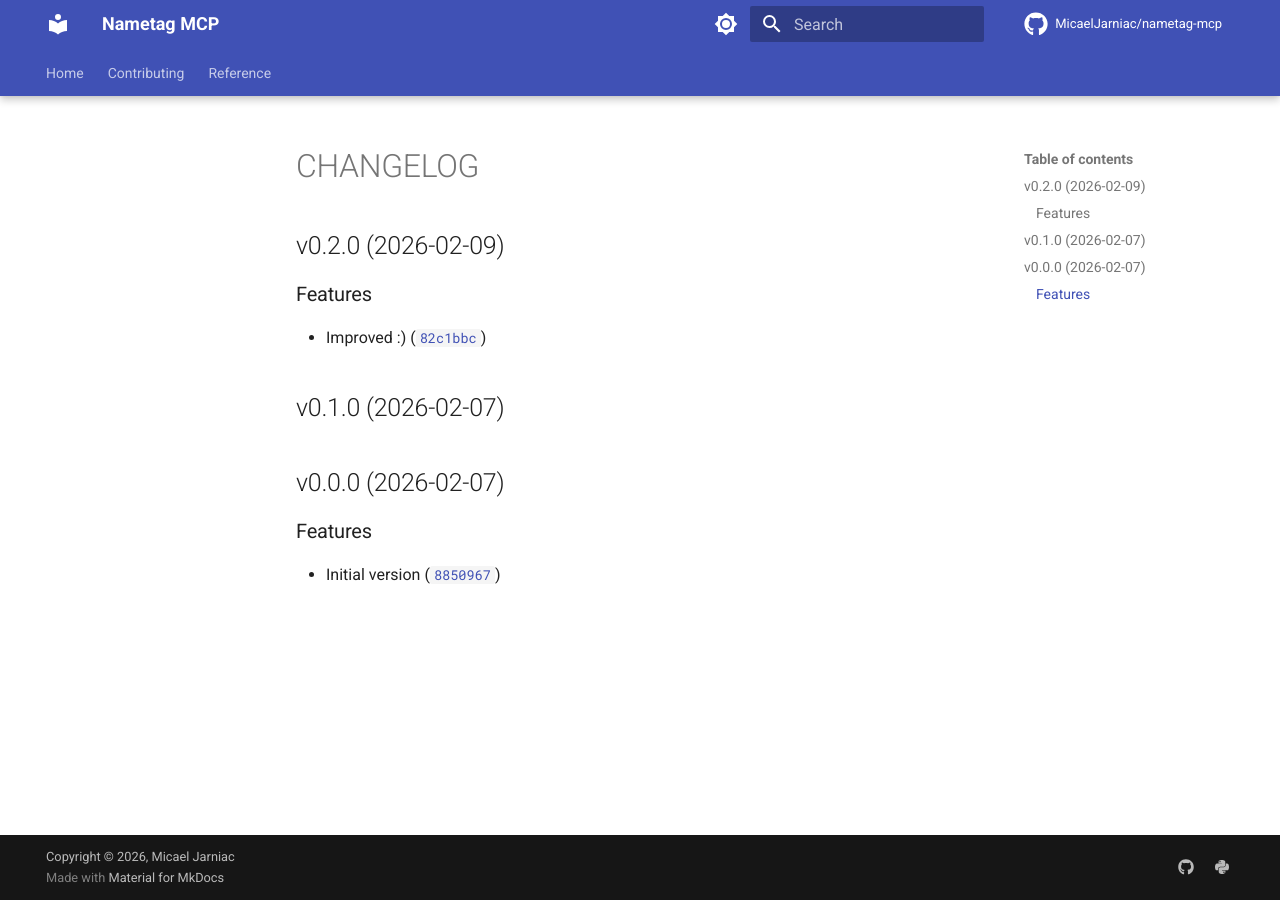
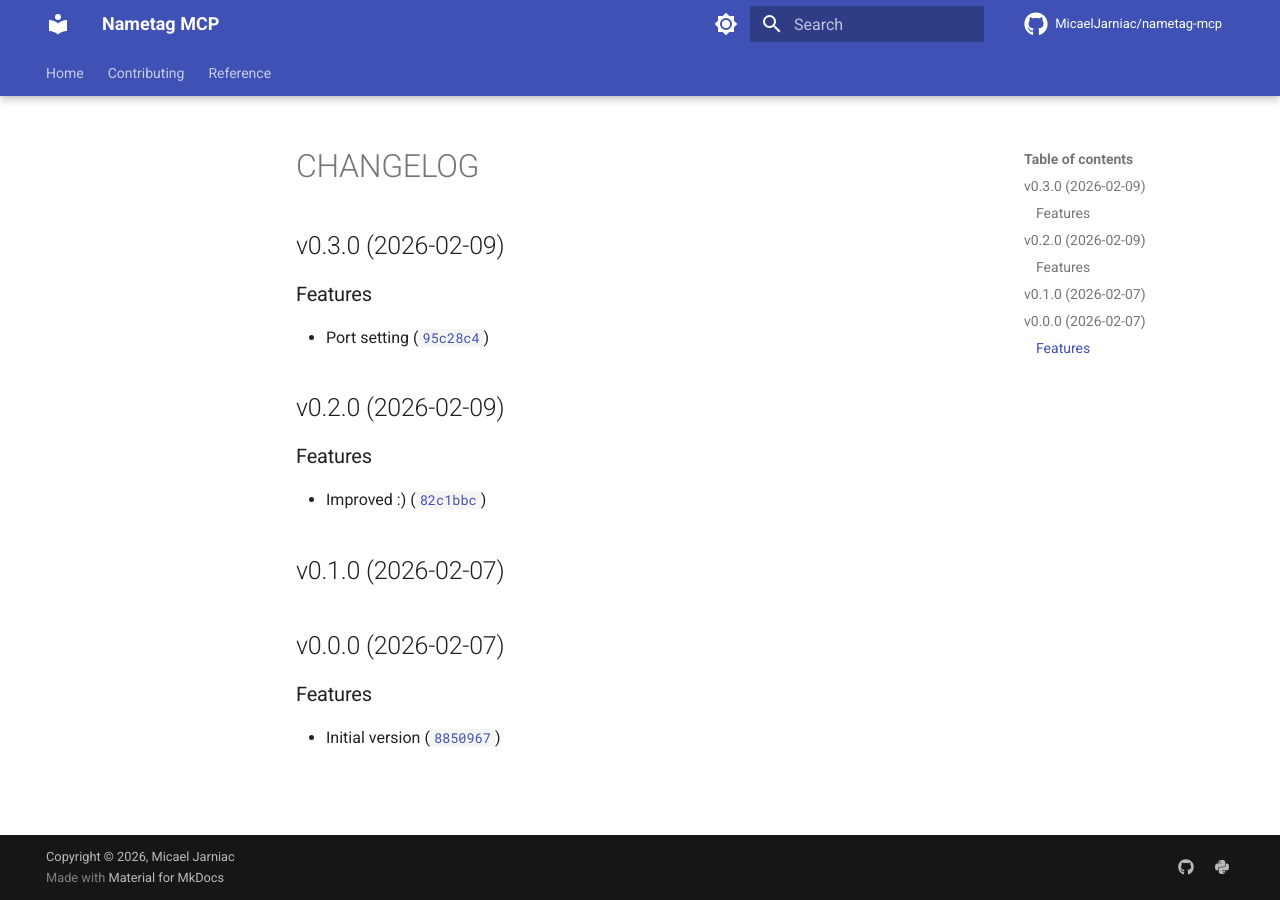
Before and after one commit to MicaelJarniac/nametag-mcp, an MkDocs documentation site: the page built from docs/CHANGELOG.md, in a window 1280 px wide. Built offline with MkDocs 1.6.1 and Material for MkDocs 9.7.7, drawn with Linux system fonts in a browser that asks for light colours; comment, search, counter and statistics services are not loaded; the version menu is left out.

Commit message:
0.3.0
Automatically generated by python-semantic-release

```diff
--- a/docs/CHANGELOG.md
+++ b/docs/CHANGELOG.md
@@ -1,4 +1,12 @@
 # CHANGELOG
+
+
+## v0.3.0 (2026-02-09)
+
+### Features
+
+- Port setting
+  ([`95c28c4`](https://github.com/MicaelJarniac/nametag-mcp/commit/95c28c45a9155c528e71c761b61f6fc67d01b531))
 
 
 ## v0.2.0 (2026-02-09)
--- a/pyproject.toml
+++ b/pyproject.toml
@@ -1,6 +1,6 @@
 [project]
 name = "nametag-mcp"
-version = "0.2.0"
+version = "0.3.0"
 description = "Nametag MCP server."
 authors = [
   {name = "Micael Jarniac", email = "micael@jarniac.dev"},
```
Also changed, not shown: 1 other file.
